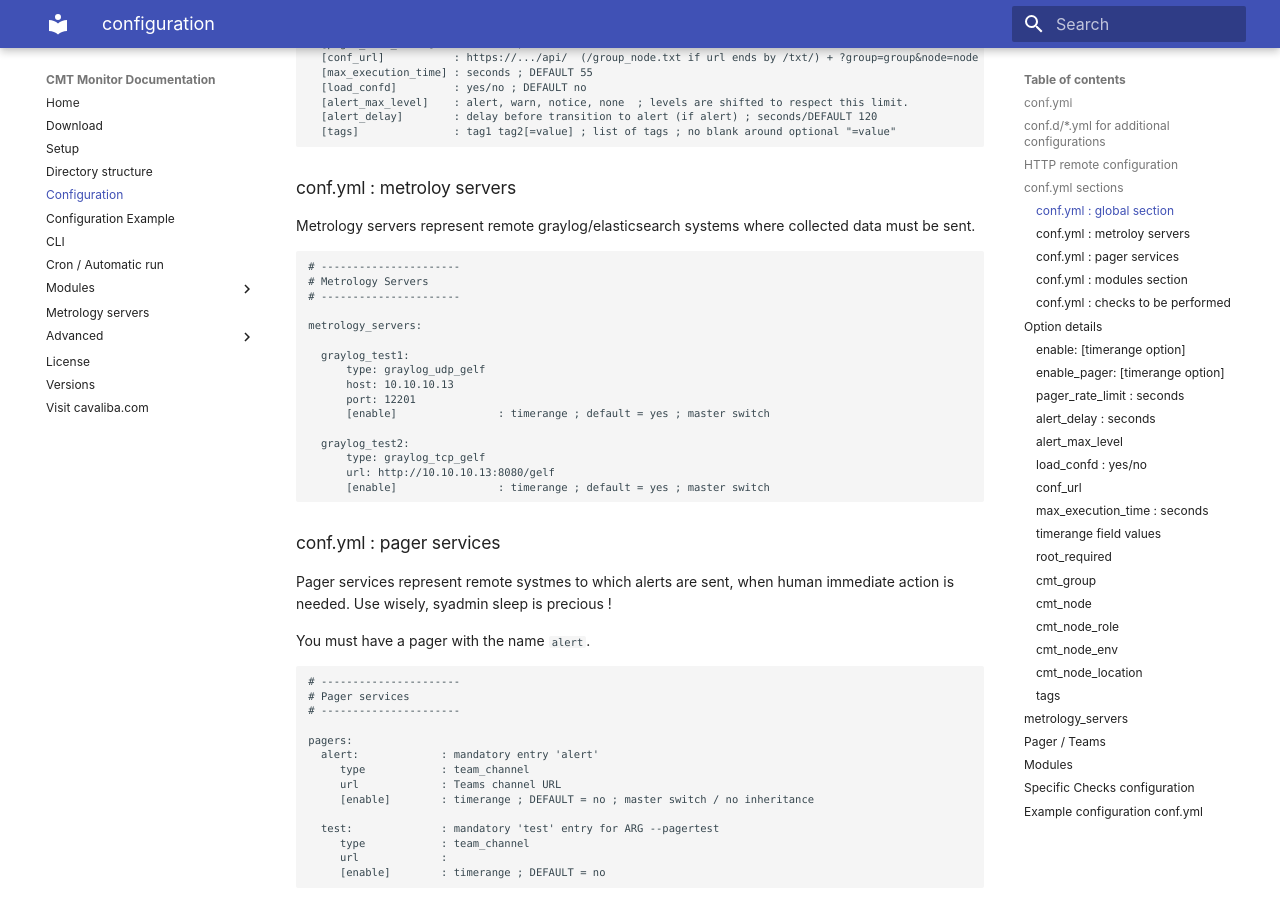
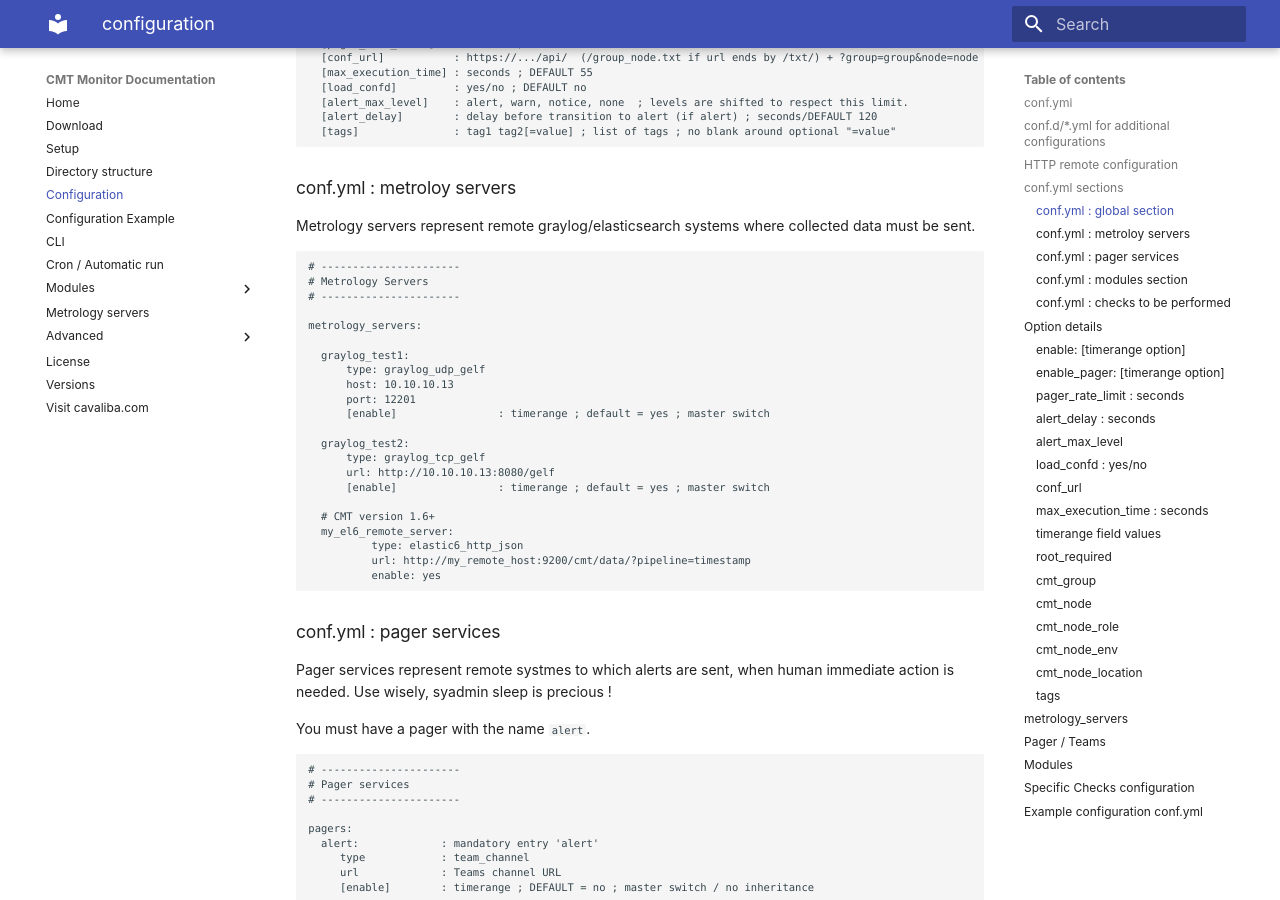
Before and after one commit to cavaliba/cmt_monitor, an MkDocs documentation site: the page built from docs/docs/config.md, in a window 1280 px wide and 900 px high, scrolled down 1875 px. Built offline with MkDocs 1.6.1 and Material for MkDocs 9.7.7, drawn with Linux system fonts in a browser that asks for light colours.

Commit message:
ALPHA support for Elastic 6 Metrology server

```diff
--- a/docs/docs/config.md
+++ b/docs/docs/config.md
@@ -119,6 +119,11 @@ Metrology servers represent remote graylog/elasticsearch systems where collected
 	      url: http://10.10.10.13:8080/gelf
 	      [enable]                : timerange ; default = yes ; master switch
 
+	  # CMT version 1.6+
+	  my_el6_remote_server:
+	          type: elastic6_http_json
+	          url: http://my_remote_host:9200/cmt/data/?pipeline=timestamp
+	          enable: yes
 
 ### conf.yml : pager services
 
```
Also changed, not shown: docs/docs/metrology.md (+1 -1 lines), docs/docs/version.md (+4 -0 lines), README.md, 1 other file.
